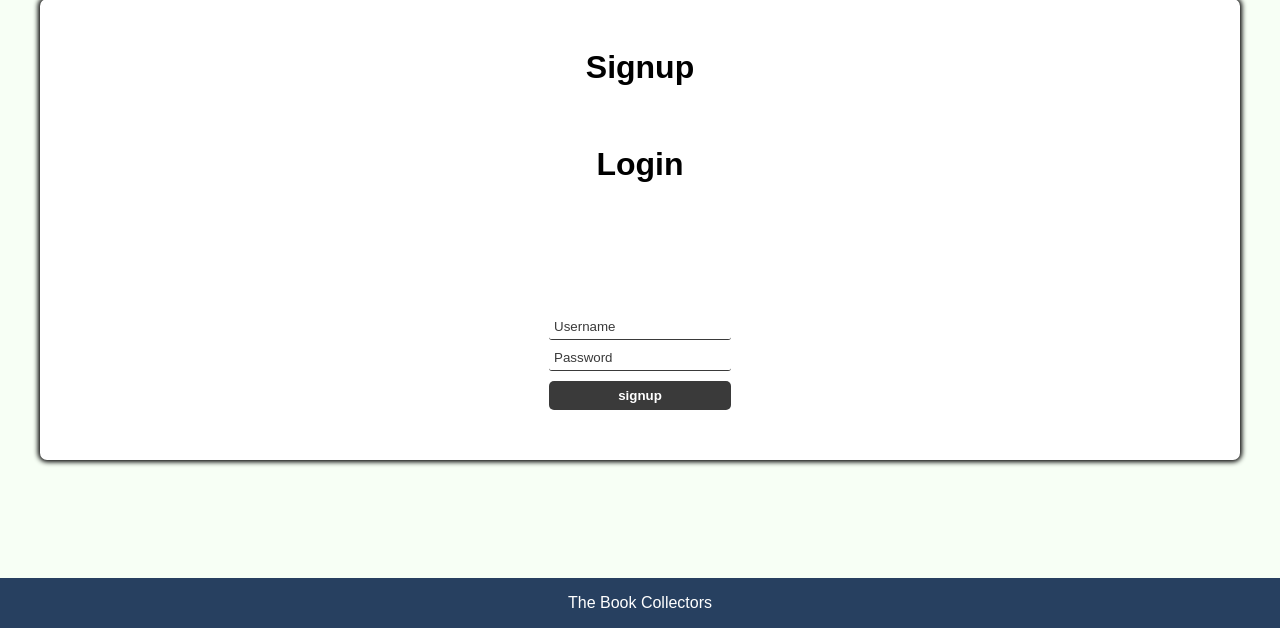
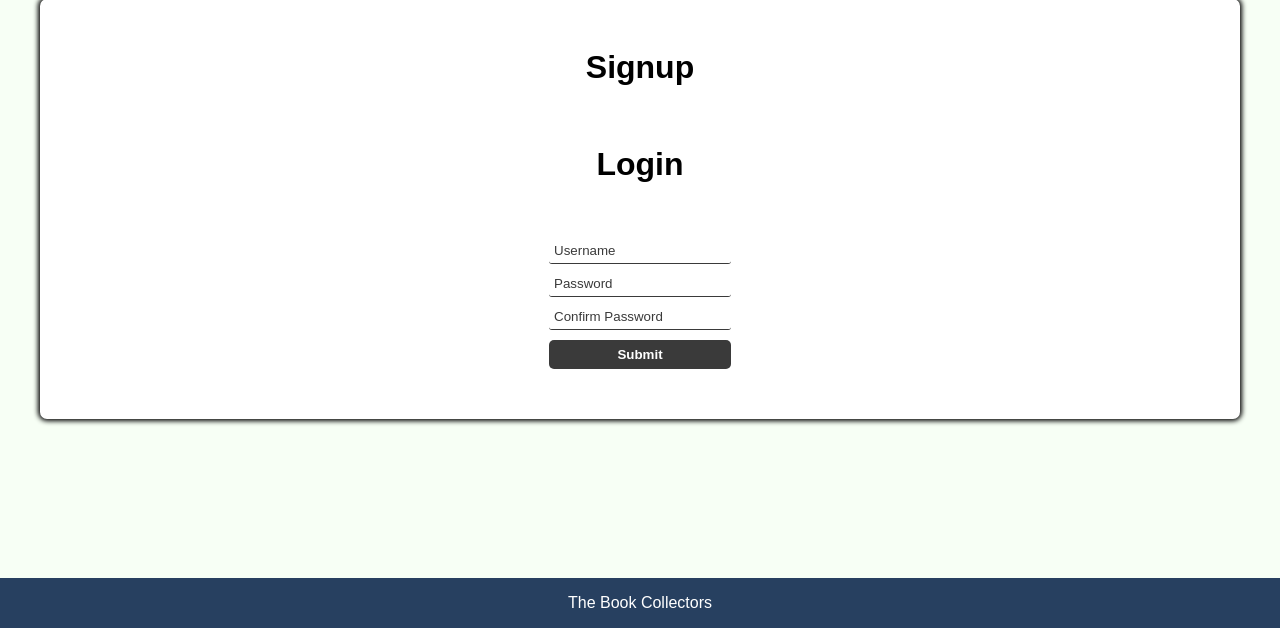
Before and after one commit to nicovicar/SINF1_2025-4, a PHP site: page /register.php in a window 1280 px wide. Shown: the part 172-800 px from the top of the page. Run offline with PHP 8.4, Linux system fonts and the light colour scheme.

Commit message:
register working

```diff
--- a/css/styles.css
+++ b/css/styles.css
@@ -493,3 +493,13 @@ h3 a:hover{
 #main-holder h1 a:hover{
   color: #333;
 }
+
+.invalid_feedback {
+  color:red;
+  font: size 12px;
+}
+
+.is-invalid {
+  border: 2px solid #e74c3c;
+  background-color: #fcebea;
+}
--- a/dsl/register_dao.php
+++ b/dsl/register_dao.php
@@ -1,8 +1,8 @@
 <?php
-function registerUser($conn,$d){
+function registerUser($conn,$username,$password){
     $sql = "INSERT INTO users (username, password) VALUES (?,?)";
     $stmt = $conn->prepare($sql);
     $stmt->bind_param("ss",
-    $d['username'],$d['password']);
+    $username,$password);
     return $stmt->execute();
 }
--- a/ui/register.php
+++ b/ui/register.php
@@ -14,7 +14,7 @@ if ($_SERVER["REQUEST_METHOD"] == "POST") {
     } elseif (!preg_match('/^[a-zA-Z0-9_]+$/', trim($_POST["username"]))) {
         $username_err = "Username can only contain letters, numbers, and underscores.";
     } else {
-        if ($conn->existUser($username)) {
+        if (existUser($conn, $username)) {
             $username_err = "This username is already taken.";
         } else {
             $username = trim($_POST["username"]);
@@ -42,7 +42,7 @@ if ($_SERVER["REQUEST_METHOD"] == "POST") {
 
     // Check input errors before inserting in database
     if (empty($username_err) && empty($password_err) && empty($confirm_password_err)) {
-        $conn->registerUser($username, $password);
+        registerUser($conn, $username, $password);
     }
 
 }
@@ -57,7 +57,7 @@ if ($_SERVER["REQUEST_METHOD"] == "POST") {
   <meta name="viewport" content="width=device-width, initial-scale=1.0">
   <title>Login</title>
   <link rel="stylesheet" href="../css/styles.css">
-  <script defer src="../js/login-sign-page.js"></script>
+  <!--<script defer src="../js/login-sign-page.js"></script>-->
 </head>
 
 <body>
@@ -83,7 +83,7 @@ if ($_SERVER["REQUEST_METHOD"] == "POST") {
             <form class="search-bar" action="resultados.html" method="GET">
                 <input type="text" name="q" placeholder="Pesquisar..." aria-label="Pesquisar" required>
                 <button type="submit">Buscar</button>
-                <div class="login-header"><a href="login.html">Login</a></div>
+                <div class="login-header"><a href="perform_login.php">Login</a></div>
             </form>
         </div>
 
@@ -91,17 +91,27 @@ if ($_SERVER["REQUEST_METHOD"] == "POST") {
 
   <main id="main-holder">
     <h1 id="login-header">Signup</h1>
-    <h1><a href="login.html">Login <a></h1>
+    <h1><a href="perform-login.php">Login <a></h1>
 
-    <div id="signup-error-msg-holder">
-      <p id="signup-error-msg">Invalid username <span id="serror-msg-second-line">and/or password</span></p>
+<form action="<?php echo htmlspecialchars($_SERVER["PHP_SELF"]); ?>" method="post">
+    <div id="signup-form">
+        <input type="text" name="username" class="signup-form-field <?php echo (!empty($username_err)) ? 'is-invalid' : ''; ?>" placeholder="Username" value="<?php echo htmlspecialchars($username); ?>">
+        <span class="invalid-feedback"><?php echo $username_err; ?></span>
     </div>
 
-    <form id="signup-form">
-      <input type="text" name="newname" id="username-field" class="signup-form-field" placeholder="Username">
-      <input type="password" name="newpass" id="password-field" class="signup-form-field" placeholder="Password">
-      <input type="submit" value="signup" id="signup-form-submit">
-    </form>
+    <div>
+        <input type="password" name="password" class="signup-form-field <?php echo (!empty($password_err)) ? 'is-invalid' : ''; ?>" placeholder="Password" value="<?php echo htmlspecialchars($password); ?>">
+        <span class="invalid-feedback"><?php echo $password_err; ?></span>
+    </div>
+
+    <div>
+        <input type="password" name="confirm_password" class="signup-form-field <?php echo (!empty($confirm_password_err)) ? 'is-invalid' : ''; ?>" placeholder="Confirm Password" value="<?php echo htmlspecialchars($confirm_password); ?>">
+        <span class="invalid-feedback"><?php echo $confirm_password_err; ?></span>
+    </div>
+
+    <input type="submit" value="Submit" id="signup-form-submit">
+</form>
+
 
   </main>
   <footer>
```
Also changed, not shown: bll/handle_login.php (+16 -13 lines), js/login-sign-page.txt (renamed from js/login-sign-page.js).
